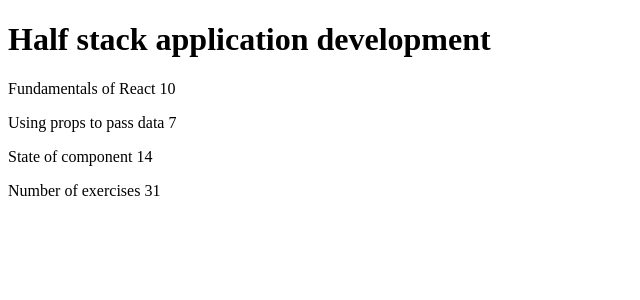
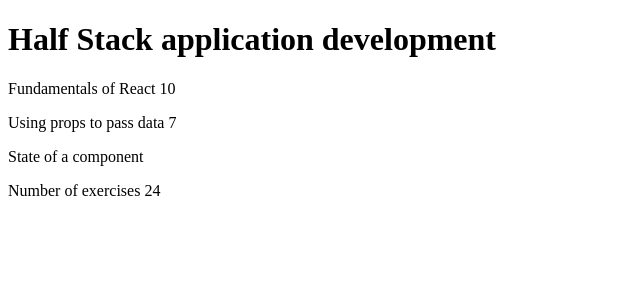
Before and after one commit to jbelkerf/Full_Stack_open_part1, a React (Vite) app in the folder firstapp/: page / in a window 1280 px wide. Shown: the top 300 px of the page, without its empty margins (0-640 px from the left). Built offline with nearby package versions, Linux system fonts and the light colour scheme.

Commit message:
finishing the step 3 by adopting objects

```diff
--- a/firstapp/src/App.jsx
+++ b/firstapp/src/App.jsx
@@ -1,8 +1,6 @@
 const Header = (props)=>{
   return (
-    <div>
       <h1>{props.course}</h1>
-    </div>
   )
 }
 
@@ -32,19 +30,25 @@
 }
 
 const App = () => {
-  const course      = 'Half stack application development'
-  const part1       = 'Fundamentals of React'
-  const exercises1  = 10
-  const part2       = 'Using props to pass data'
-  const exercises2  = 7
-  const part3       = 'State of component'
-  const exercises3  = 14
+  const course = 'Half Stack application development'
+  const part1 = {
+    name: 'Fundamentals of React',
+    exercises: 10
+  }
+  const part2 = {
+    name: 'Using props to pass data',
+    exercises: 7
+  }
+  const part3 = {
+    name: 'State of a component',
+    exercises: 14
+  }
 
   return (
     <div>
       <Header course={course}/>
-      <Content part1={part1} exercises1={exercises1} part2={part2} exercises2={exercises2} part3={part3} exercises3={exercises3} />
-      <Total total={exercises1 + exercises2 + exercises3}/>
+      <Content part1={part1.name} exercises1={part1.exercises} part2={part2.name} exercises2={part2.exercises} part3={part3.name} exercises3={part3.exercisesexercises} />
+      <Total total={part1.exercises + part2.exercises + part2.exercises}/>
     </div>
   )
 }
```
